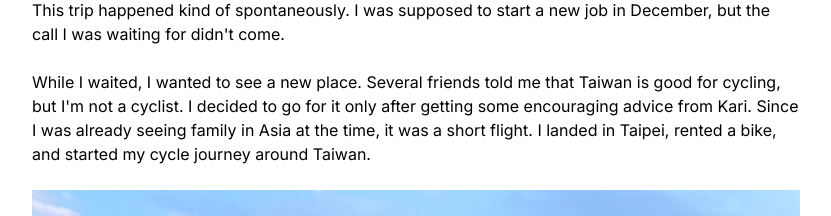
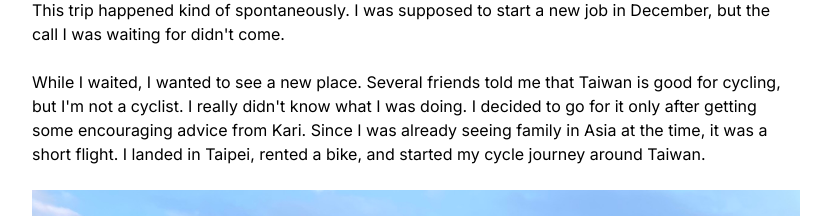
Before and after one commit to joage/website, a Next.js app: page /adventures/taiwan in a window 1280 px wide. Shown: the part 798-1014 px from the top of the page, without its empty margins (224-1055 px from the left). Built offline with nearby package versions, Linux system fonts and the light colour scheme.

Commit message:
textual stuff

```diff
--- a/src/app/adventures/taiwan/page.tsx
+++ b/src/app/adventures/taiwan/page.tsx
@@ -22,10 +22,11 @@ const Taiwan = () => (
     </p>
     <p>
       While I waited, I wanted to see a new place. Several friends told me that
-      Taiwan is good for cycling, but I'm not a cyclist. I decided to go for it
-      only after getting some encouraging advice from Kari. Since I was already
-      seeing family in Asia at the time, it was a short flight. I landed in
-      Taipei, rented a bike, and started my cycle journey around Taiwan.
+      Taiwan is good for cycling, but I'm not a cyclist. I really didn't know
+      what I was doing. I decided to go for it only after getting some
+      encouraging advice from Kari. Since I was already seeing family in Asia at
+      the time, it was a short flight. I landed in Taipei, rented a bike, and
+      started my cycle journey around Taiwan.
     </p>
     <ImageGroup
       images={[
```
